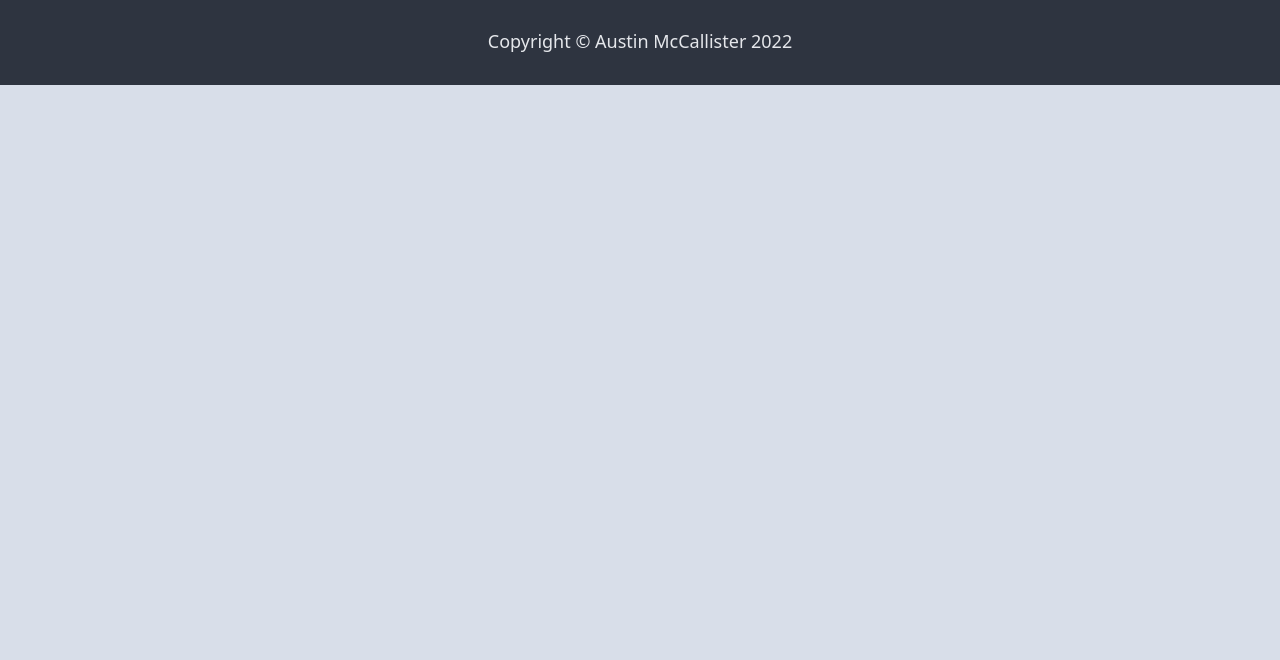
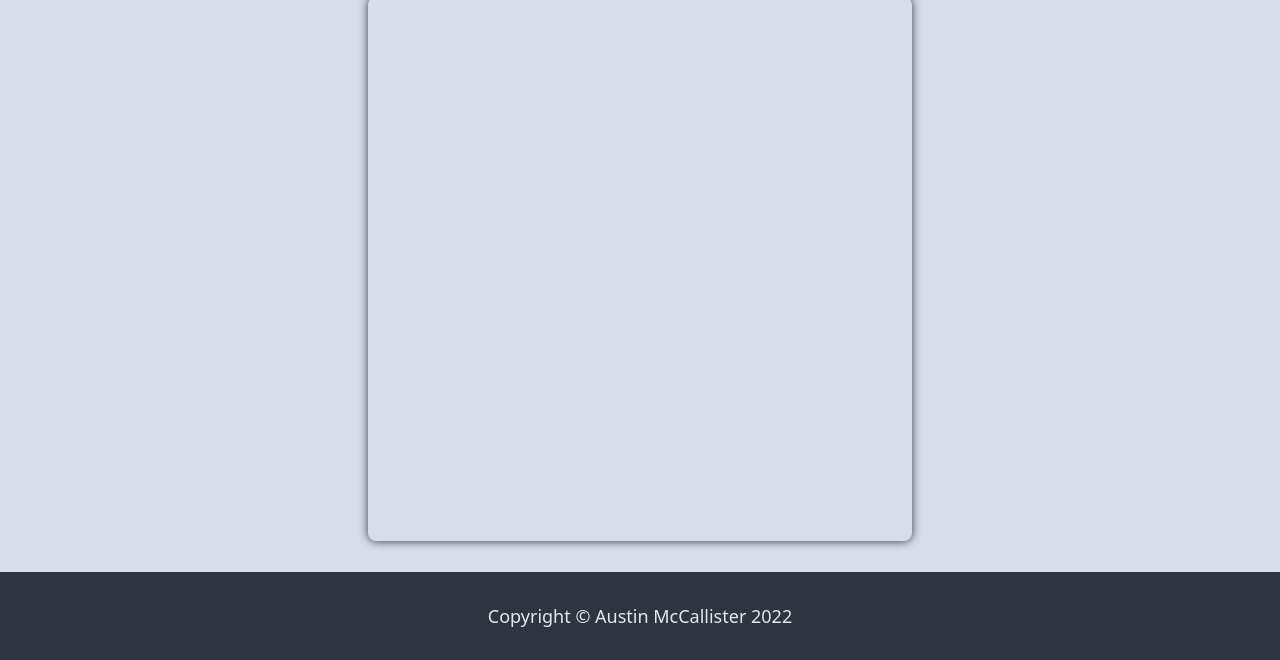
Before and after one commit to AustinMcCallister/odin-etch-a-sketch, a plain HTML site: page index.html in a window 1280 px wide. Shown: the part 140-800 px from the top of the page. Drawn offline with Linux system fonts and the light colour scheme.

Commit message:
Add main body css properties

```diff
--- a/style.css
+++ b/style.css
@@ -27,6 +27,22 @@ body {
   padding: 36px;
 }
 
+.section-one {
+  display: flex;
+  height: 100%;
+}
+
+.sketch-container {
+  background-color: #D8DEE9;
+  width: 544px;
+  height: 544px;
+  display: flex;
+  border: none;
+  border-radius: 8px;
+  box-shadow: 0 0 10px #2E3440;
+  padding: 32px;
+}
+
 .footer {
   color: #E5E7EB;
   background-color: #2E3440;
```
